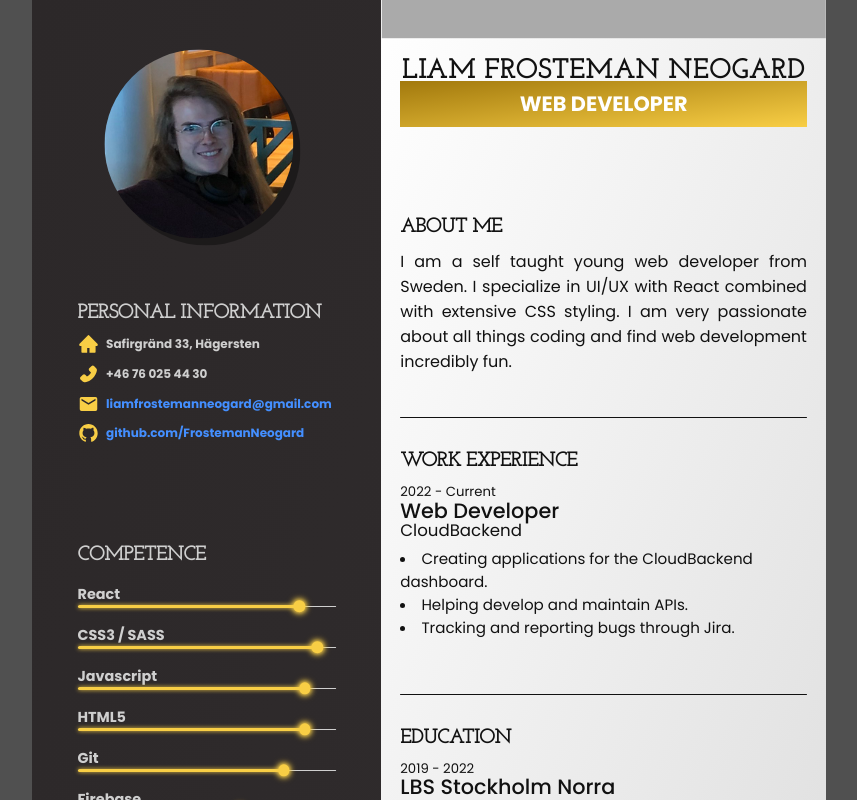
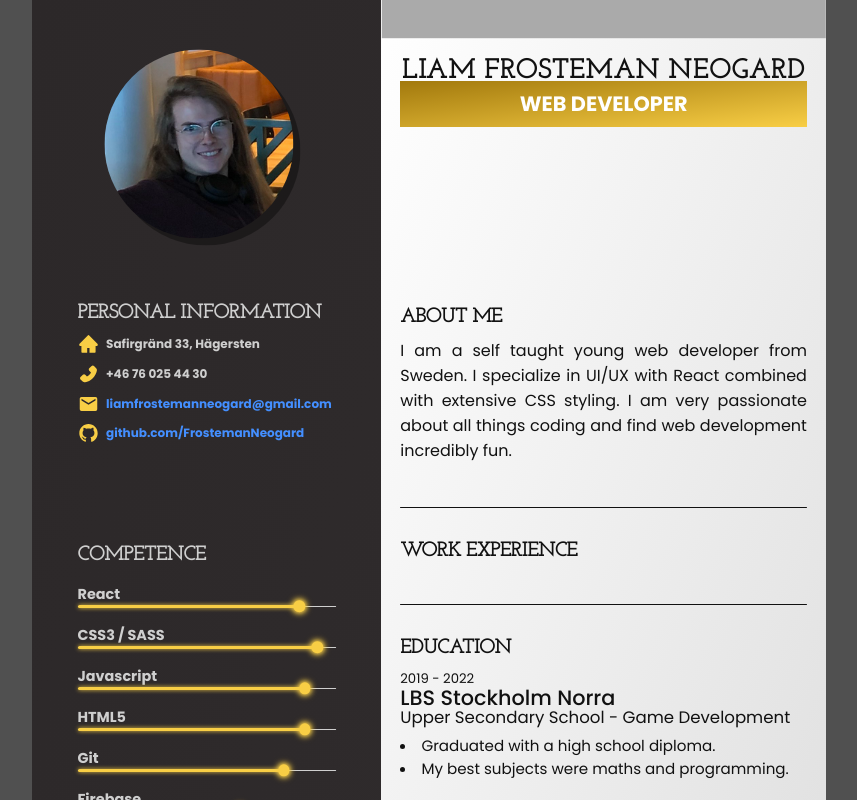
Before and after one commit to FrostemanNeogard/personal_resume, a React (Vite) app: page / in a window 1280 px wide. Shown: the top 800 px of the page, without its empty margins (211-1068 px from the left). Built offline with nearby package versions, Linux system fonts and the light colour scheme; a web font is replaced by a local one.

Commit message:
Change implementation of creating components by looping through data array

```diff
--- a/src/components/RightSideContent.jsx
+++ b/src/components/RightSideContent.jsx
@@ -6,68 +6,55 @@ export default function RightSideContent() {
   const jsonData = JSON.parse(stringifiedData)
 
   const WorkExperience = () => {
-
     const data = jsonData.workExperience
-    let returnHTML = []
-
-    for (let i = 0; i < data.length; i++) {
-      returnHTML.push (
-        <article key={i}>
-          <h4>{data[i].startDate} - {data[i].endDate == 0 ? "Current" : data[i].endDate}</h4>
-          <h3>{data[i].title}</h3>
-          <h2>{data[i].employer}</h2>
-          {data[i].notes ? <NotesUl data={data[i].notes} /> : null}
-        </article>
-      )
-    }
 
     return (
       <>
-        {returnHTML}
+        {data.map((item, index) => {
+          <article key={index}>
+            <h4>{item.startDate} - {item.endDate == 0 ? "Current" : item.endDate}</h4>
+            <h3>{item.title}</h3>
+            <h2>{item.employer}</h2>
+            {item.notes && <NotesUl data={item.notes} />}
+          </article>
+        })}
       </>
     )
   }
 
   const Education = () => {
-
     const data = jsonData.education
-    let returnHTML = []
-
-    for (let i = 0; i < data.length; i++) {
-      returnHTML.push(
-        <article key={i}>
-          <h4>{data[i].startDate} - {data[i].endDate == 0 ? "Current" : data[i].endDate}</h4>
-          <h3>{data[i].schoolName}</h3>
-          <h2>{data[i].orientation}</h2>
-          {data[i].notes ? <NotesUl data={data[i].notes} /> : null}
-        </article>
-      )
-    }
 
     return (
       <>
-        {returnHTML}
+        {data.map((item, index) => {
+          return (
+            <article key={index}>
+              <h4>{item.startDate} - {item.endDate == 0 ? "Current" : item.endDate}</h4>
+              <h3>{item.schoolName}</h3>
+              <h2>{item.orientation}</h2>
+              {item.notes && <NotesUl data={item.notes} />}
+            </article>
+          )
+        })}
       </>
     )
   }
 
   const NotesUl = (props) => {
-
-    let liArray = []
-    for (let i = 0; i < props.data.length; i++) {
-      liArray.push(
-        <li key={i}>{props.data[i]}</li>
-      )
-    }
     return (
       <ul>
-        {liArray}
+        {props.data.map((data, index) => {
+          return (
+            <li key={index}>{data}</li>
+          )
+        })}
       </ul>
     )
   }
 
   return (
-    <section className="right-side-content">
+    <main className="right-side-content">
       <section className="header">
         <h1>Liam Frosteman Neogard</h1>
         <h2>Web Developer</h2>
@@ -90,6 +77,6 @@ export default function RightSideContent() {
         <Education />
       </section>
 
-    </section>
+    </main>
   )
 }
```
